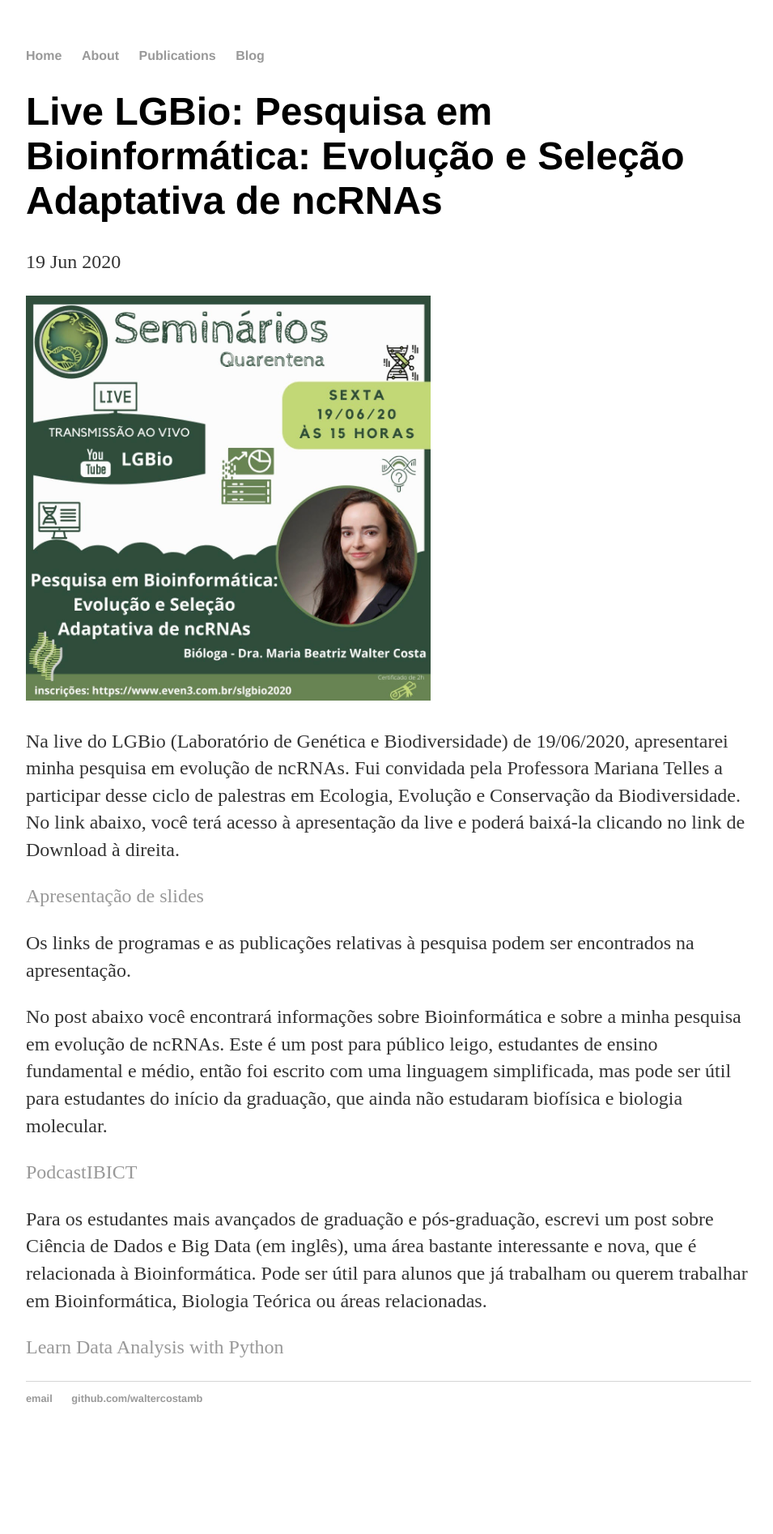
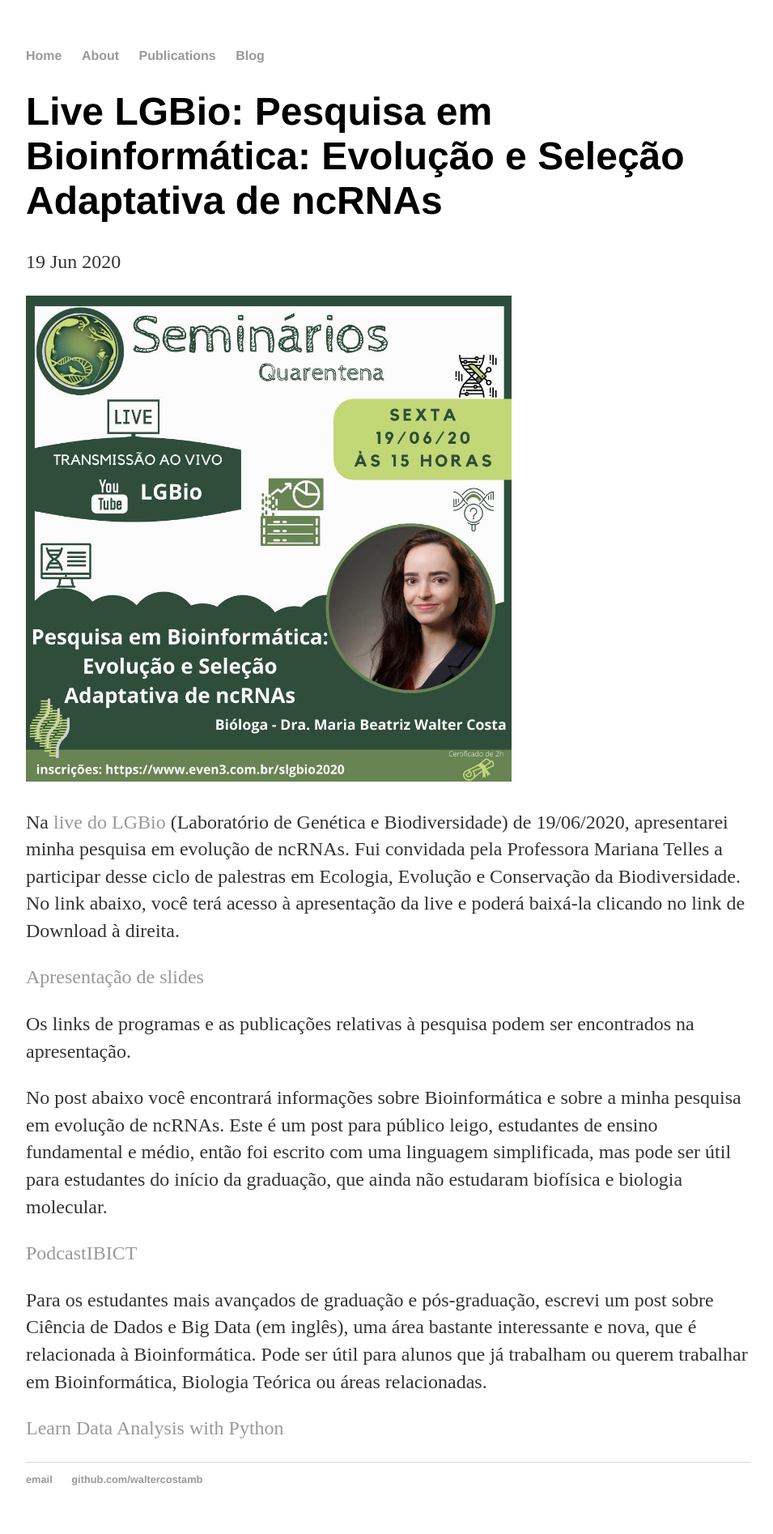
Before and after one commit to waltercostamb/waltercostamb.github.io, a Jekyll site: the page built from _posts/2020-06-19-LiveLGBio.md, in a window 1280 px wide. Shown: the whole page at 81% size, without its empty margins (160-1115 px from the left). Built offline with Jekyll 4.4.1, drawn with Linux system fonts in a browser that asks for light colours; before the commit the page ends 1794 px from its top, so only the background shows below that.

Commit message:
Update 2020-06-19-LiveLGBio.md

```diff
--- a/_posts/2020-06-19-LiveLGBio.md
+++ b/_posts/2020-06-19-LiveLGBio.md
@@ -4,9 +4,9 @@ title: "Live LGBio: Pesquisa em Bioinformática: Evolução e Seleção Adaptati
 date: 2020-06-19
 ---
 
-<img border="0" src="https://github.com/waltercostamb/waltercostamb.github.io/blob/master/figures/chamada_LGBio.jpg?raw=true" width="500" />
+<img border="0" src="https://github.com/waltercostamb/waltercostamb.github.io/blob/master/figures/chamada_LGBio.jpg?raw=true" width="600" />
 
-Na live do LGBio (Laboratório de Genética e Biodiversidade) de 19/06/2020, apresentarei minha pesquisa em evolução de ncRNAs. Fui convidada pela Professora Mariana Telles
+Na [live do LGBio](https://www.youtube.com/channel/UCZpqlzBOmV5dVbdROT6MdAQ/featured) (Laboratório de Genética e Biodiversidade) de 19/06/2020, apresentarei minha pesquisa em evolução de ncRNAs. Fui convidada pela Professora Mariana Telles
 a participar desse ciclo de palestras em Ecologia, Evolução e Conservação da Biodiversidade. No link abaixo, você terá
 acesso à apresentação da live e poderá baixá-la clicando no link de Download à direita.
 
```
